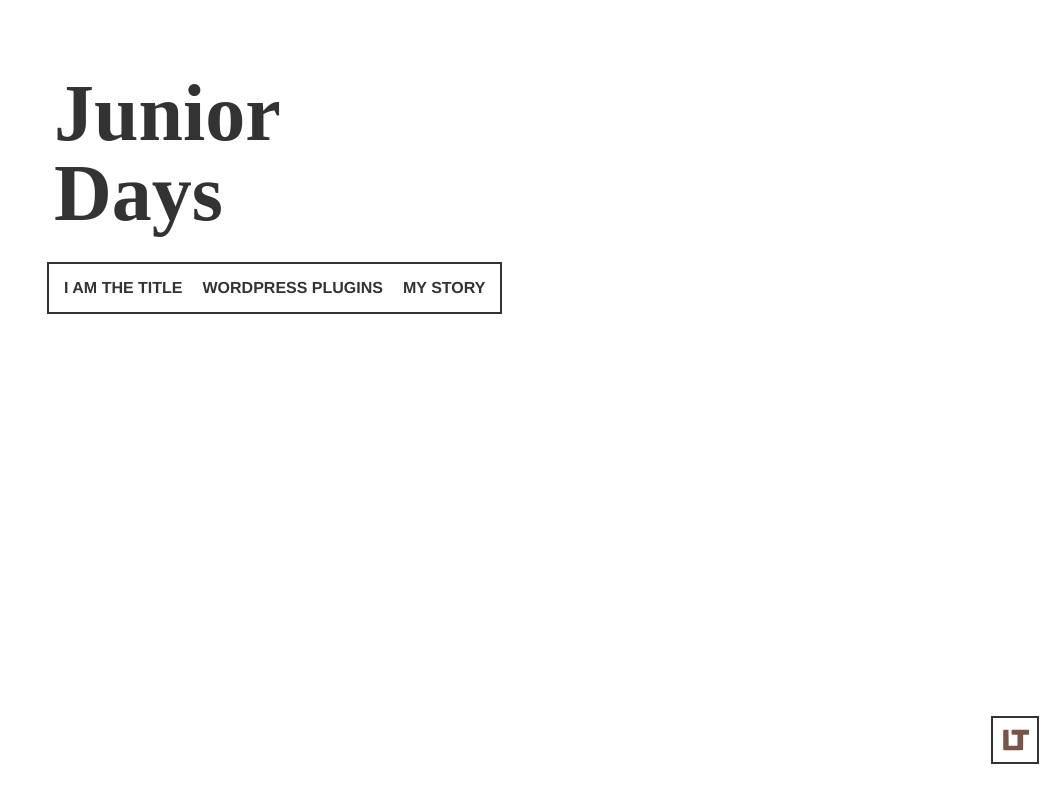
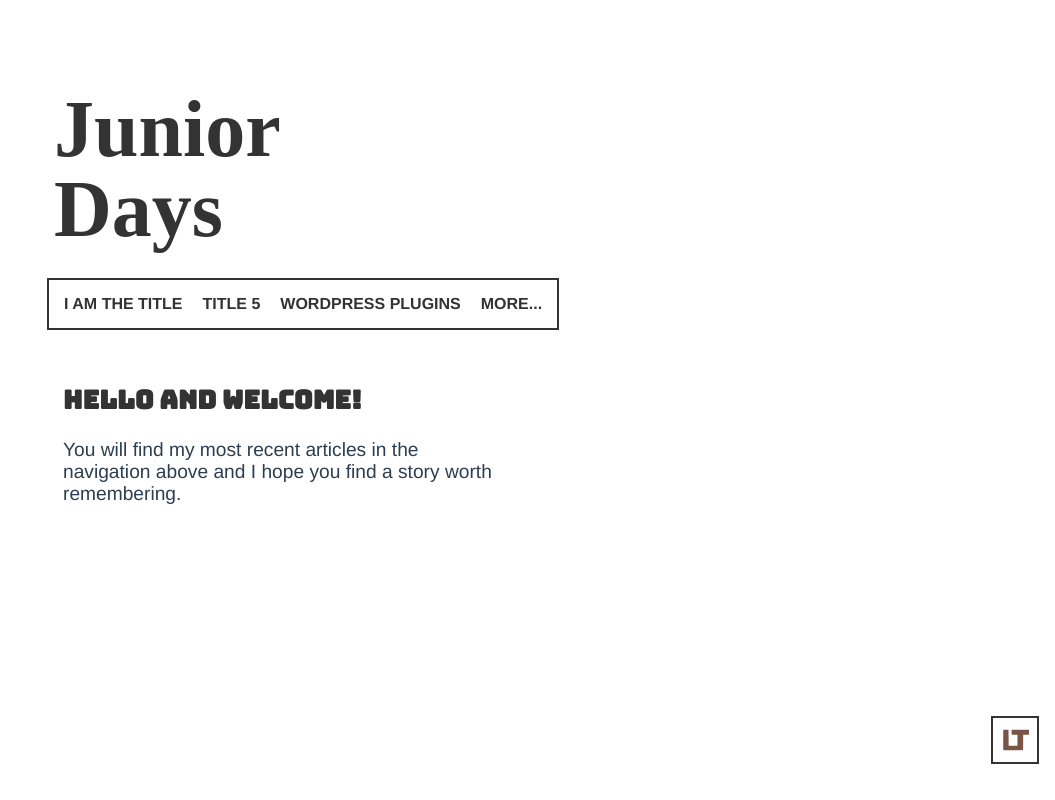
Before and after one commit to lukeajtodd/vueblog, a Vue app: page / in a window 1280 px wide. Shown: the whole page, without its empty margins (225-1280 px from the left). Built offline with nearby package versions, Linux system fonts and the light colour scheme; a web font is replaced by a local one.

Commit message:
Added Welcome page and Archive page. Also now uses newest three for nav aand sorts based on createdAt date

```diff
--- a/src/App.vue
+++ b/src/App.vue
@@ -2,9 +2,9 @@
   <div id="app">
     <div class="page">
       <home :title="title"></home>
-      <navigation :articles="articles"></navigation>
+      <navigation :articles="sortedArticles"></navigation>
       <transition name="fade" mode="out-in">
-        <router-view :key="$route.params.article_id" :articles="articles"></router-view>
+        <router-view :key="$route.params.article_id" :articles="sortedArticles"></router-view>
       </transition>
       <logo></logo>
     </div>
@@ -21,6 +21,16 @@ export default {
     Navigation,
     Logo,
     Home
+  },
+  computed: {
+    sortedArticles: function() {
+      let sortedArr = this.articles;
+      return sortedArr.sort(function(a, b) {
+        a = Math.floor(new Date(a.createdAt.split('-').reverse().join('-')).getTime() / 1000);
+        b = Math.floor(new Date(b.createdAt.split('-').reverse().join('-')).getTime() / 1000);
+        return a - b;
+      });
+    }
   },
   data() {
     return {
@@ -48,6 +58,9 @@ body {
   text-align: center;
   color: #2c3e50;
 }
+h1, h2, h3 {
+  line-height: 1;
+}
 .page {
   text-align: left;
   width: 60%;
@@ -63,7 +76,12 @@ body {
 }
 a {
   color: #333;
+  font-weight: bold;
   text-decoration: none;
+}
+
+a:hover {
+  color: darkred;
 }
 .fade-enter-active, .fade-leave-active {
   transition: all .3s;
--- /dev/null
+++ b/src/components/Archive.vue
@@ -0,0 +1,62 @@
+<template>
+  <div class="archive">
+    <ul>
+      <li v-for="article in articles">
+        <router-link
+          :to="{ name: 'Article', params: { article_id: article.id } }">
+          {{ article.title }}
+        </router-link>
+        <span>{{ article.createdAt }}</span>
+      </li>
+    </ul>
+  </div>
+</template>
+
+<script>
+  export default {
+    name: 'archive',
+    props: [ 'articles' ]
+  }
+</script>
+
+<style scoped>
+  .archive {
+    margin-left: 1rem;
+    padding-top: 1rem;
+    display: inline-block;
+  }
+  ul {
+    list-style: none;
+    padding: 0;
+  }
+  li {
+    padding: 1rem 0.5rem;
+    text-transform: uppercase;
+    font-weight: bold;
+    border-bottom: 1px solid black;
+  }
+  a {
+    padding-right: 1rem;
+  }
+  span {
+    float: right;
+    background: black;
+    color: #fff;
+    padding: 5px;
+    margin-top: -5px;
+  }
+  @media screen and (max-width: 650px) {
+    .archive {
+      text-align: center;
+      margin-bottom: 4rem;
+    }
+    a {
+      display: block;
+    }
+    span {
+      float: none;
+      display: inline-block;
+      margin-top: 5px;
+    }
+  }
+</style>
--- a/src/components/Article.vue
+++ b/src/components/Article.vue
@@ -1,16 +1,23 @@
 <template>
-  <transition name="fade">
-    <div class="article">
-      <h2>{{ articles[this.$route.params.article_id].title }}</h2>
-      <p v-for="paragraph in articles[this.$route.params.article_id].content">{{ paragraph }}</p>
-    </div>
-  </transition>
+  <div class="article">
+    <h2>{{ currentArticle.title }}</h2>
+    <p v-for="paragraph in currentArticle.content">{{ paragraph }}</p>
+  </div>
 </template>
 
 <script>
 export default {
   name: 'article',
-  props: [ 'articles' ]
+  props: [ 'articles' ],
+  computed: {
+    currentArticle: function() {
+      let self = this;
+      let current = this.articles.filter(function(article) {
+        return article.id == self.$route.params.article_id;
+      });
+      return current[0];
+    }
+  }
 }
 </script>
 
@@ -19,12 +26,11 @@ export default {
   margin-left: 1rem;
   margin-top: 1rem;
   padding: 1rem;
-  padding-left: 0;
 }
 h2 {
   line-height: 1;
   color: #333;
-  font-size: 2rem;
+  font-size: 1.6rem;
   font-family: 'Bungee';
   margin-top: 1rem;
 }
--- a/src/components/Home.vue
+++ b/src/components/Home.vue
@@ -11,7 +11,7 @@
   }
 </script>
 
-<style>
+<style scoped>
   .header {
     font-size: 5rem;
     line-height: 1;
@@ -20,7 +20,9 @@
     position: relative;
     margin-left: 10px;
     margin-bottom: 1rem;
+    margin-top: 1rem;
     font-family: 'Bahiana';
+    display: inline-block;
   }
   .header:before {
     content: "";
@@ -35,4 +37,7 @@
   .header:hover:before {
     height: 100%;
   }
+  a:hover {
+    color: #333;
+  }
 </style>
--- a/src/components/Nav.vue
+++ b/src/components/Nav.vue
@@ -1,11 +1,14 @@
 <template>
   <div class="nav">
     <ul>
-      <li v-for="n in 3">
+      <li v-for="article in mostRecent">
         <router-link
-          :to="{ name: 'Article', params: { article_id: articles[n - 1].id } }">
-          {{ articles[n - 1].title }}
+          :to="{ name: 'Article', params: { article_id: article.id } }">
+          {{ article.title }}
         </router-link>
+      </li>
+      <li>
+        <router-link :to="{ name: 'Archive' }" :articles="articles">more...</router-link>
       </li>
     </ul>
   </div>
@@ -14,7 +17,19 @@
 <script>
 export default {
   name: 'nav',
-  props: [ 'articles' ]
+  props: [ 'articles' ],
+  computed: {
+    mostRecent: function() {
+      let recentArr = [];
+      let count = 1;
+      this.articles.some(function(article) {
+        if (count > 3) return true;
+        recentArr.push(article);
+        count++;
+      });
+      return recentArr;
+    }
+  }
 }
 </script>
 
@@ -42,7 +57,7 @@ li {
   text-transform: uppercase;
 }
 
-@media screen and (max-width: 800px) {
+@media screen and (max-width: 946px) {
   ul {
     text-align: center;
   }
@@ -52,13 +67,4 @@ li {
     margin: 15px 10px;
   }
 }
-
-a {
-  color: #333;
-  font-weight: bold;
-}
-
-a:hover {
-  color: darkred;
-}
 </style>
--- /dev/null
+++ b/src/components/Welcome.vue
@@ -0,0 +1,31 @@
+<template>
+  <div class="welcome">
+    <h3>Hello and welcome!</h3>
+    <p>You will find my most recent articles in the navigation above and I hope you find a story worth remembering.</p>
+  </div>
+</template>
+
+<script>
+export default {
+  name: 'welcome'
+}
+</script>
+
+<style scoped>
+.welcome {
+  margin-left: 1rem;
+  margin-top: 1rem;
+  padding: 1rem;
+}
+h3 {
+  font-family: 'Bungee';
+  font-size: 1.6rem;
+  color: #333;
+  line-height: 1;
+}
+p {
+  margin: 0;
+  font-size: 1.2rem;
+  width: 60%;
+}
+</style>
--- a/src/router/index.js
+++ b/src/router/index.js
@@ -2,12 +2,16 @@ import Vue from 'vue'
 import Router from 'vue-router'
 import App from '../App'
 import Article from 'components/Article'
+import Archive from 'components/Archive'
+import Welcome from 'components/Welcome'
 
 Vue.use(Router)
 
 export default new Router({
   mode: 'history',
   routes: [
+    { path: '/', name: 'Welcome', component: Welcome },
+    { path: '/archive', name: 'Archive', component: Archive, props: true },
     { path: '/:article_id', name: 'Article', component: Article, props: true }
   ]
 })
--- a/src/store.js
+++ b/src/store.js
@@ -6,33 +6,38 @@ Vue.use(Vuex)
 export default new Vuex.Store({
     state: {
         articles: [
-            { id: 0,
+            { id: 'iamtitle',
                 title: 'I Am The Title',
                 content: [
                     'lorem ipsum dolor sit amet consecteur. lorem ipsum dolor sit amet consecteur. lorem ipsum dolor sit amet consecteur. lorem ipsum dolor sit amet consecteur.'
-                ] },
-            { id: 1,
+                ],
+                createdAt: '02-01-2017' },
+            { id: 'wordpressplugins',
                 title: 'Wordpress Plugins',
                 content: [
                     'There are occasions when you need to manually create multiple Posts to see how they look with your chosen WP Theme. This plugin assists in auto generating placeholder content instead of you doing so manually. Simply follow the easy steps below to create that dummy content for your website. Please note that you should not use this for actual content of a live website.',
                     'There are occasions when you need to manually create multiple Posts to see how they look with your chosen WP Theme. This plugin assists in auto generating placeholder content instead of you doing so manually. Simply follow the easy steps below to create that dummy content for your website. Please note that you should not use this for actual content of a live website.',
                     'There are occasions when you need to manually create multiple Posts to see how they look with your chosen WP Theme. This plugin assists in auto generating placeholder content instead of you doing so manually. Simply follow the easy steps below to create that dummy content for your website. Please note that you should not use this for actual content of a live website.'
-                ] },
-            { id: 2,
+                ],
+                createdAt: '04-01-2017' },
+            { id: 'mystory',
                 title: 'My Story',
                 content: [
                     'lorem ipsum dolor sit amet consecteur. lorem ipsum dolor sit amet consecteur. lorem ipsum dolor sit amet consecteur. lorem ipsum dolor sit amet consecteur.'
-                ] },
-            { id: 3,
+                ],
+                createdAt: '09-01-2017' },
+            { id: 'title4',
                 title: 'TITLE 4',
                 content: [
                     'lorem ipsum dolor sit amet consecteur. lorem ipsum dolor sit amet consecteur. lorem ipsum dolor sit amet consecteur. lorem ipsum dolor sit amet consecteur.'
-                ] },
-            { id: 4,
+                ],
+                createdAt: '15-01-2017' },
+            { id: 'title5',
                 title: 'TITLE 5',
                 content: [
                     'lorem ipsum dolor sit amet consecteur. lorem ipsum dolor sit amet consecteur. lorem ipsum dolor sit amet consecteur. lorem ipsum dolor sit amet consecteur.'
-                ] },
+                ],
+                createdAt: '02-01-2017' },
         ]
     }
 })
```
